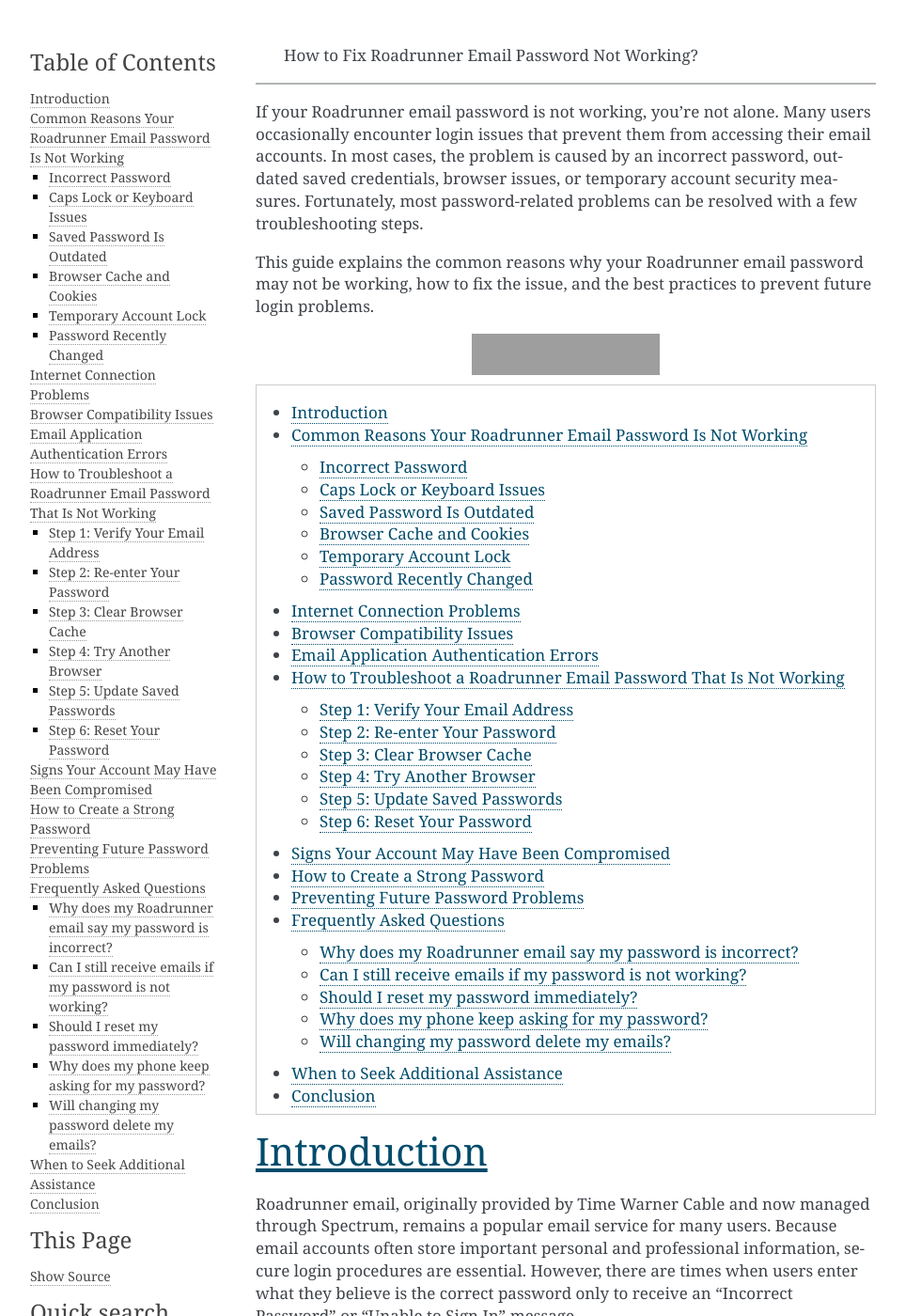
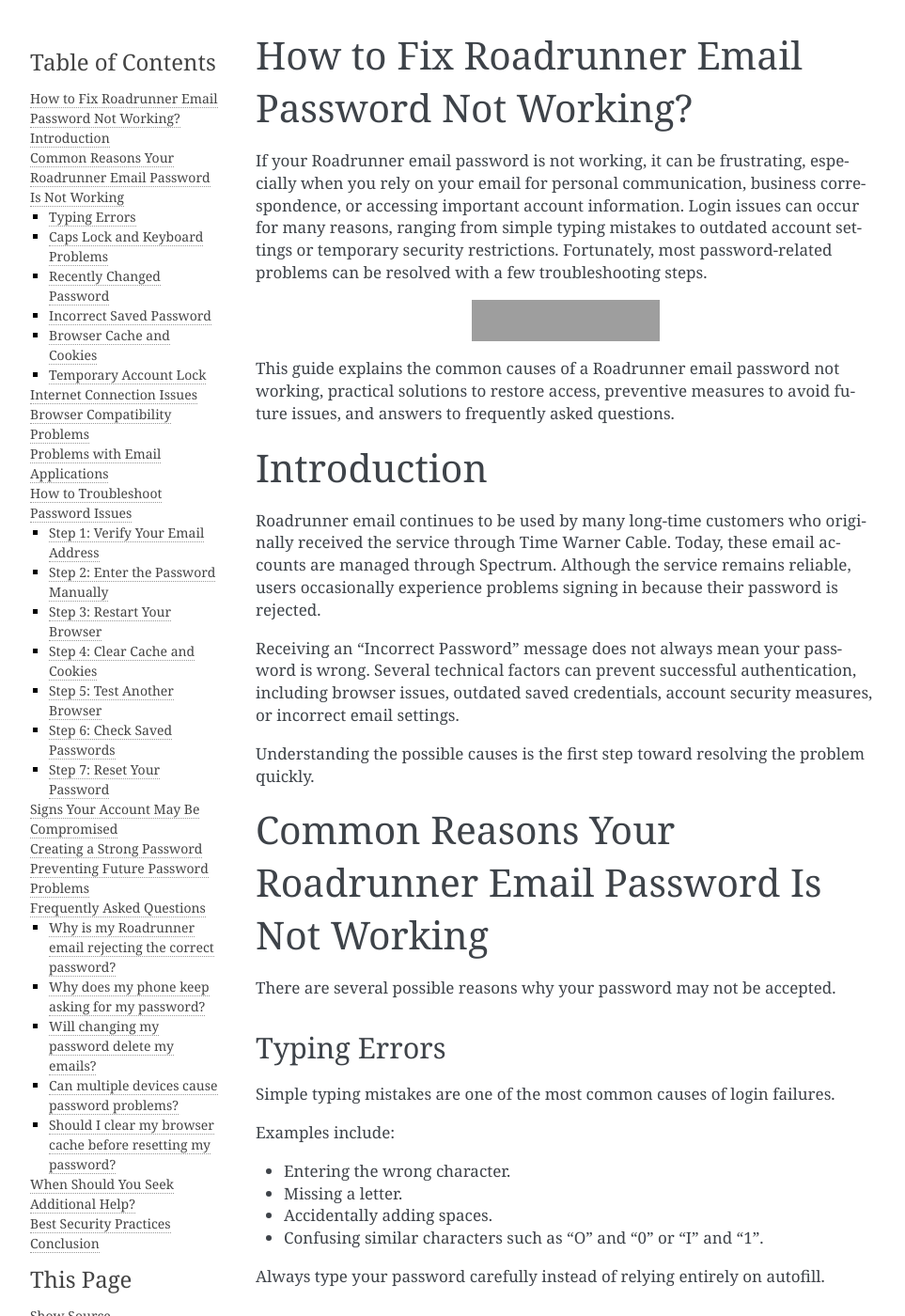
Before and after one commit to roadrunnerguide/roadrunnerpasswordnotworking, a Sphinx documentation site: the page built from docs/index.rst, in a window 1280 px wide and 1400 px high. Shown: the whole window at 94% size, without its empty margins (148-1111 px from the left). Built offline with Sphinx 7.4.7, drawn with Linux system fonts in a browser that asks for light colours; some of the changed text lies outside the part shown; grey boxes are pictures that could not be loaded.

Commit message:
Update index.rst

```diff
--- a/docs/index.rst
+++ b/docs/index.rst
@@ -1,10 +1,7 @@
- How to Fix Roadrunner Email Password Not Working?
+How to Fix Roadrunner Email Password Not Working?
 =====================================
 
-If your Roadrunner email password is not working, you're not alone. Many users occasionally encounter login issues that prevent them from accessing their email accounts. In most cases, the problem is caused by an incorrect password, outdated saved credentials, browser issues, or temporary account security measures. Fortunately, most password-related problems can be resolved with a few troubleshooting steps.
-
-This guide explains the common reasons why your Roadrunner email password may not be working, how to fix the issue, and the best practices to prevent future login problems.
-
+If your Roadrunner email password is not working, it can be frustrating, especially when you rely on your email for personal communication, business correspondence, or accessing important account information. Login issues can occur for many reasons, ranging from simple typing mistakes to outdated account settings or temporary security restrictions. Fortunately, most password-related problems can be resolved with a few troubleshooting steps.
 
 .. image:: https://img.shields.io/badge/Get%20Support-blue?style=for-the-badge&logo=sign-in-alt&logoColor=white
    :width: 200px
@@ -13,6 +10,8 @@ This guide explains the common reasons why your Roadrunner email password may no
    :alt: Support Now Button
 
 
+This guide explains the common causes of a Roadrunner email password not working, practical solutions to restore access, preventive measures to avoid future issues, and answers to frequently asked questions.
+
 .. contents::
    :local:
    :depth: 2
@@ -20,312 +19,361 @@ This guide explains the common reasons why your Roadrunner email password may no
 Introduction
 ============
 
-Roadrunner email, originally provided by Time Warner Cable and now managed through Spectrum, remains a popular email service for many users. Because email accounts often store important personal and professional information, secure login procedures are essential. However, there are times when users enter what they believe is the correct password only to receive an "Incorrect Password" or "Unable to Sign In" message.
+Roadrunner email continues to be used by many long-time customers who originally received the service through Time Warner Cable. Today, these email accounts are managed through Spectrum. Although the service remains reliable, users occasionally experience problems signing in because their password is rejected.
 
-A password that suddenly stops working does not always mean your account has been compromised. It could simply be due to a typing mistake, an outdated password stored on a device, or a temporary security restriction. Understanding the possible causes can help you restore access more quickly.
+Receiving an "Incorrect Password" message does not always mean your password is wrong. Several technical factors can prevent successful authentication, including browser issues, outdated saved credentials, account security measures, or incorrect email settings.
+
+Understanding the possible causes is the first step toward resolving the problem quickly.
 
 Common Reasons Your Roadrunner Email Password Is Not Working
 ============================================================
 
-There are several reasons why your password may be rejected during sign-in.
+There are several possible reasons why your password may not be accepted.
 
-Incorrect Password
-------------------
+Typing Errors
+-------------
 
-The most common cause is entering the wrong password.
+Simple typing mistakes are one of the most common causes of login failures.
 
-This may happen because:
+Examples include:
 
-- The password was typed incorrectly.
-- Uppercase and lowercase letters were mixed up.
-- A recent password change is being forgotten.
-- An old password is being used.
+- Entering the wrong character.
+- Missing a letter.
+- Accidentally adding spaces.
+- Confusing similar characters such as "O" and "0" or "I" and "1".
 
-Always type your password carefully and avoid copying and pasting from unreliable sources.
+Always type your password carefully instead of relying entirely on autofill.
 
-Caps Lock or Keyboard Issues
-----------------------------
+Caps Lock and Keyboard Problems
+-------------------------------
 
-Sometimes the keyboard is responsible for login failures.
+Your keyboard settings may affect password entry.
 
 Check whether:
 
-- Caps Lock is enabled.
-- Num Lock is turned off when using a numeric keypad.
-- The keyboard language has changed.
-- Sticky keys or accessibility settings are affecting typing.
+- Caps Lock is turned on.
+- Num Lock is disabled.
+- Keyboard language has changed.
+- Special characters are entered correctly.
 
-Even a single incorrect character can prevent successful login.
+Even a single incorrect character will cause authentication to fail.
 
-Saved Password Is Outdated
---------------------------
+Recently Changed Password
+-------------------------
 
-Many browsers and email applications automatically save passwords.
+If you recently changed your password, older devices may still be trying to sign in using the previous password.
 
-If you recently changed your Roadrunner email password, your browser or email client may still be attempting to sign in with the old password.
+This commonly affects:
 
-Update the saved password on every device you use.
+- Smartphones
+- Tablets
+- Desktop email programs
+- Mail applications
+- Web browsers with saved passwords
+
+Update your password on every connected device.
+
+Incorrect Saved Password
+------------------------
+
+Most browsers and email applications save passwords automatically.
+
+If the stored password is outdated, your device will continue attempting to log in using incorrect credentials.
+
+Delete the old saved password and enter the new one manually.
 
 Browser Cache and Cookies
 -------------------------
 
-Corrupted browser cache or cookies may interfere with the login process.
+Corrupted browser data may interfere with the login process.
 
-Signs include:
+Possible symptoms include:
 
-- Login page repeatedly refreshing.
-- Password accepted but account not opening.
-- Unexpected sign-out loops.
+- Login page refreshing repeatedly.
+- Continuous sign-in loops.
+- Authentication errors.
+- Blank login screens.
 
-Clearing browser cache and cookies often resolves these issues.
+Clearing cache and cookies often resolves these issues.
 
 Temporary Account Lock
 ----------------------
 
-For security reasons, repeated unsuccessful login attempts may temporarily lock your account.
+For security purposes, multiple unsuccessful login attempts may temporarily lock your account.
 
-This can happen if:
+This can occur if:
 
-- You entered the wrong password multiple times.
-- An email application repeatedly tried to log in using an outdated password.
-- Unauthorized login attempts were detected.
+- The wrong password is entered several times.
+- Multiple devices repeatedly attempt authentication.
+- Suspicious login activity is detected.
 
-Waiting for the lock period to expire before trying again is often the best solution.
+Waiting for the temporary lock period to expire may restore access.
 
-Password Recently Changed
--------------------------
+Internet Connection Issues
+==========================
 
-If you've recently updated your password, remember that every connected device must also be updated.
+Sometimes the password is not the actual problem.
 
-These include:
+A weak or unstable internet connection can interrupt communication with the email server.
 
-- Smartphones
-- Tablets
-- Desktop email programs
-- Laptop email clients
+Check the following:
 
-Failure to update all devices may trigger repeated authentication failures.
+- Wi-Fi connection
+- Mobile data signal
+- Router performance
+- Network stability
 
-Internet Connection Problems
-============================
+Switching to another network may help determine whether connectivity is responsible.
 
-Sometimes the password is not the issue at all.
+Browser Compatibility Problems
+==============================
 
-An unstable internet connection may interrupt communication with the email server.
+Older browsers sometimes experience compatibility issues with modern webmail services.
 
-Check:
+Try the following:
 
-- Wi-Fi connection.
-- Mobile data signal.
-- Router performance.
-- Network interruptions.
+- Update your browser.
+- Open the login page in a private browsing window.
+- Disable browser extensions.
+- Use another supported browser.
+- Restart the browser after clearing browsing data.
 
-Switching to another network can help determine whether connectivity is causing the problem.
+These simple steps often solve unexpected login problems.
 
-Browser Compatibility Issues
-============================
+Problems with Email Applications
+================================
 
-Older browsers may not function properly with updated webmail platforms.
+Many users access Roadrunner email through third-party email clients instead of using webmail.
 
-Try:
-
-- Updating your browser.
-- Using another supported browser.
-- Opening the login page in a private or incognito window.
-- Disabling browser extensions temporarily.
-
-These steps can eliminate browser-related login problems.
-
-Email Application Authentication Errors
-=======================================
-
-Many users access Roadrunner email through third-party email applications.
-
-Common examples include:
+Examples include:
 
 - Microsoft Outlook
 - Apple Mail
 - Mozilla Thunderbird
+- Windows Mail
 - Android Mail
 - iPhone Mail
 
-If your password works on the webmail login page but not inside an email application, verify:
+If your password works in webmail but not inside an email application, verify that:
 
-- The new password has been entered correctly.
-- Incoming and outgoing server settings remain accurate.
-- Authentication settings are enabled.
-- The application is updated to the latest version.
+- The correct password is saved.
+- Incoming server settings are correct.
+- Outgoing server settings are correct.
+- Authentication is enabled.
+- The application is fully updated.
 
-Updating account credentials usually resolves these errors.
+Updating account settings usually restores synchronization.
 
-How to Troubleshoot a Roadrunner Email Password That Is Not Working
-===================================================================
+How to Troubleshoot Password Issues
+===================================
 
-If your password isn't being accepted, work through these troubleshooting steps.
+If your password is not working, work through these troubleshooting steps one by one.
 
 Step 1: Verify Your Email Address
 ---------------------------------
 
-Make sure you are entering the correct Roadrunner email address.
+Ensure your email address has been entered correctly.
 
 Check for:
 
-- Missing letters.
-- Typing errors.
-- Extra spaces.
-- Incorrect domain names.
+- Missing letters
+- Incorrect spelling
+- Wrong domain
+- Extra spaces
 
-Step 2: Re-enter Your Password
-------------------------------
+A minor mistake can prevent login.
 
-Type your password manually instead of relying on autofill.
+Step 2: Enter the Password Manually
+-----------------------------------
 
-Carefully verify:
+Instead of using autofill, type the password manually.
 
-- Capital letters.
-- Numbers.
-- Special characters.
-- Keyboard layout.
+Pay attention to:
 
-Step 3: Clear Browser Cache
+- Capital letters
+- Lowercase letters
+- Numbers
+- Symbols
+
+Careful manual entry often resolves login errors.
+
+Step 3: Restart Your Browser
+----------------------------
+
+Close every browser window.
+
+Open a fresh browser session and attempt to sign in again.
+
+Temporary browser glitches may disappear after restarting.
+
+Step 4: Clear Cache and Cookies
+-------------------------------
+
+Old browsing data can interfere with authentication.
+
+Delete:
+
+- Cached images
+- Cookies
+- Temporary website files
+
+Then restart the browser before attempting another login.
+
+Step 5: Test Another Browser
+----------------------------
+
+If login still fails, try another browser.
+
+You can also test using:
+
+- Another computer
+- A smartphone
+- A tablet
+
+If login succeeds elsewhere, the original browser may require troubleshooting.
+
+Step 6: Check Saved Passwords
+-----------------------------
+
+Remove outdated passwords stored by:
+
+- Browsers
+- Mobile devices
+- Desktop email software
+
+Save the updated password after successful login.
+
+Step 7: Reset Your Password
 ---------------------------
 
-Removing cached files and cookies can fix many login problems.
+If you're certain your password is incorrect or you've forgotten it, complete the password recovery process to create a new one.
 
-Restart your browser after clearing browsing data.
+Choose a unique password that has not been used previously.
 
-Step 4: Try Another Browser
----------------------------
+Signs Your Account May Be Compromised
+=====================================
 
-If the issue continues:
+Occasionally, password problems may indicate unauthorized account activity.
 
-- Use another browser.
-- Try another computer.
-- Test using your mobile device.
+Warning signs include:
 
-This helps identify whether the problem is browser-specific.
+- Your password suddenly stops working.
+- Password recovery information has changed.
+- Unknown emails appear in your Sent folder.
+- Messages disappear unexpectedly.
+- Login alerts from unfamiliar devices.
+- Security notifications you did not expect.
 
-Step 5: Update Saved Passwords
-------------------------------
+If you notice these signs, update your password immediately and review your account settings.
 
-Replace the stored password in:
+Creating a Strong Password
+==========================
 
-- Browsers.
-- Mobile devices.
-- Desktop email applications.
+A strong password helps protect your account from unauthorized access.
 
-This prevents repeated failed login attempts.
+Good passwords include:
 
-Step 6: Reset Your Password
----------------------------
-
-If you're certain the password is incorrect or cannot remember it, use the account recovery process to create a new password.
-
-Choose a strong password that is different from previously used passwords.
-
-Signs Your Account May Have Been Compromised
-============================================
-
-Although uncommon, login failures may indicate unauthorized account activity.
-
-Watch for:
-
-- Password suddenly stops working without explanation.
-- Recovery information has changed.
-- Unknown emails appear in Sent Items.
-- Unexpected login notifications.
-- Missing or deleted messages.
-
-If you suspect unauthorized access, change your password immediately and review your account settings.
-
-How to Create a Strong Password
-===============================
-
-A secure password greatly reduces the chance of future login issues caused by unauthorized access.
-
-A strong password should include:
-
-- At least 12 characters.
-- Uppercase letters.
-- Lowercase letters.
-- Numbers.
-- Special characters.
+- Uppercase letters
+- Lowercase letters
+- Numbers
+- Special characters
+- Twelve or more characters
 
 Example::
 
-   Ocean#Sky84Secure!
+   River!Blue84Cloud#
 
-Avoid using:
+Avoid passwords based on:
 
-- Your name.
-- Birthday.
-- Phone number.
-- Sequential numbers.
-- Common dictionary words.
+- Birthdays
+- Phone numbers
+- Family names
+- Dictionary words
+- Simple number sequences
 
-Using a password manager can also help generate and securely store complex passwords.
+Longer passwords are generally more secure than shorter ones.
 
 Preventing Future Password Problems
 ===================================
 
-Following a few simple practices can help prevent future login issues.
+A few simple habits can reduce future login issues.
 
-Recommended habits include:
+Recommended practices include:
 
-- Update passwords regularly.
-- Keep recovery information current.
-- Use a unique password for every account.
-- Log out from shared computers.
+- Change passwords periodically.
+- Use a different password for every online account.
+- Keep recovery information updated.
+- Sign out after using shared computers.
 - Avoid saving passwords on public devices.
-- Keep browsers updated.
-- Review account security settings periodically.
+- Update browsers regularly.
+- Keep your operating system current.
+- Monitor account activity for unfamiliar logins.
 
-These steps improve both security and reliability.
+These practices improve both security and reliability.
 
 Frequently Asked Questions
 ==========================
 
-Why does my Roadrunner email say my password is incorrect?
+Why is my Roadrunner email rejecting the correct password?
 ----------------------------------------------------------
 
-This may occur because of a typing error, an outdated saved password, browser problems, or a recent password change that hasn't been updated across all devices.
-
-Can I still receive emails if my password is not working?
----------------------------------------------------------
-
-If you're unable to sign in, you won't be able to view new messages until access is restored. However, emails sent to your account are generally retained on the server until you can log in again.
-
-Should I reset my password immediately?
----------------------------------------
-
-If you cannot remember your password or believe it has been compromised, resetting it is the safest solution.
+The issue may be caused by browser cache, outdated saved passwords, incorrect keyboard settings, or temporary account security restrictions rather than the password itself.
 
 Why does my phone keep asking for my password?
 ----------------------------------------------
 
-This usually happens when the password stored on your mobile email application no longer matches the current account password. Updating the saved credentials typically resolves the issue.
+Your mobile email application may still be using an outdated password. Updating the stored password usually resolves the issue.
 
 Will changing my password delete my emails?
 -------------------------------------------
 
-No. Updating or resetting your password only changes your login credentials. Your emails, contacts, folders, and account data remain intact.
+No. Changing or resetting your password affects only your login credentials. Your emails, folders, contacts, and settings remain unchanged.
 
-When to Seek Additional Assistance
-==================================
+Can multiple devices cause password problems?
+---------------------------------------------
 
-If you've tried all common troubleshooting steps and your password still doesn't work, you may need additional support. This is especially true if:
+Yes. If one device continues using an old password, repeated failed login attempts may temporarily trigger account security measures.
 
-- You cannot access your recovery options.
-- Your account remains locked for an extended period.
-- Password resets fail repeatedly.
-- You suspect unauthorized changes to your account.
-- Login problems continue across multiple devices and browsers.
+Should I clear my browser cache before resetting my password?
+-------------------------------------------------------------
 
-Having your account information available can help speed up the verification process when seeking assistance.
+Yes. Clearing cached data often resolves browser-related authentication problems and is a good troubleshooting step before resetting your password.
+
+When Should You Seek Additional Help?
+=====================================
+
+If you've completed all troubleshooting steps and still cannot access your account, additional assistance may be required.
+
+Consider seeking support if:
+
+- Password recovery does not work.
+- Your recovery information is outdated.
+- Your account remains locked.
+- Login problems continue across multiple devices.
+- You suspect unauthorized access.
+- Security verification repeatedly fails.
+
+Having your account information available can make the verification process smoother.
+
+Best Security Practices
+=======================
+
+To keep your Roadrunner email account secure, follow these recommendations:
+
+- Use a strong and unique password.
+- Never share your login credentials.
+- Avoid logging in from public computers.
+- Update passwords regularly.
+- Keep recovery information current.
+- Review your account for unusual activity.
+- Sign out when using shared devices.
+- Store passwords securely using a trusted password manager if needed.
+
+Following these habits can significantly reduce the chances of future password-related issues.
 
 Conclusion
 ==========
 
-A Roadrunner email password that is not working can be frustrating, but the issue is often caused by simple factors such as typing mistakes, outdated saved passwords, browser cache problems, or temporary security locks. By checking your login details carefully, updating stored credentials across all devices, clearing browser data, and resetting your password when necessary, you can usually restore access without difficulty.
+A Roadrunner email password that is not working is usually caused by common issues such as typing mistakes, outdated saved credentials, browser cache problems, account security measures, or synchronization issues with connected devices. In most cases, these problems can be resolved by carefully checking your login information, updating saved passwords, clearing browser data, and ensuring all devices use the same current password.
 
-Maintaining a strong password, keeping your recovery information up to date, and following good security practices will help reduce the chances of future login issues and keep your Roadrunner email account secure. With regular maintenance and careful account management, you can enjoy reliable and uninterrupted access to your email.
+Maintaining strong password habits, keeping your recovery information up to date, and reviewing your account security regularly will help prevent future login problems. With the right troubleshooting approach, you can restore access to your Roadrunner email account quickly and continue using your email without interruption.
```
